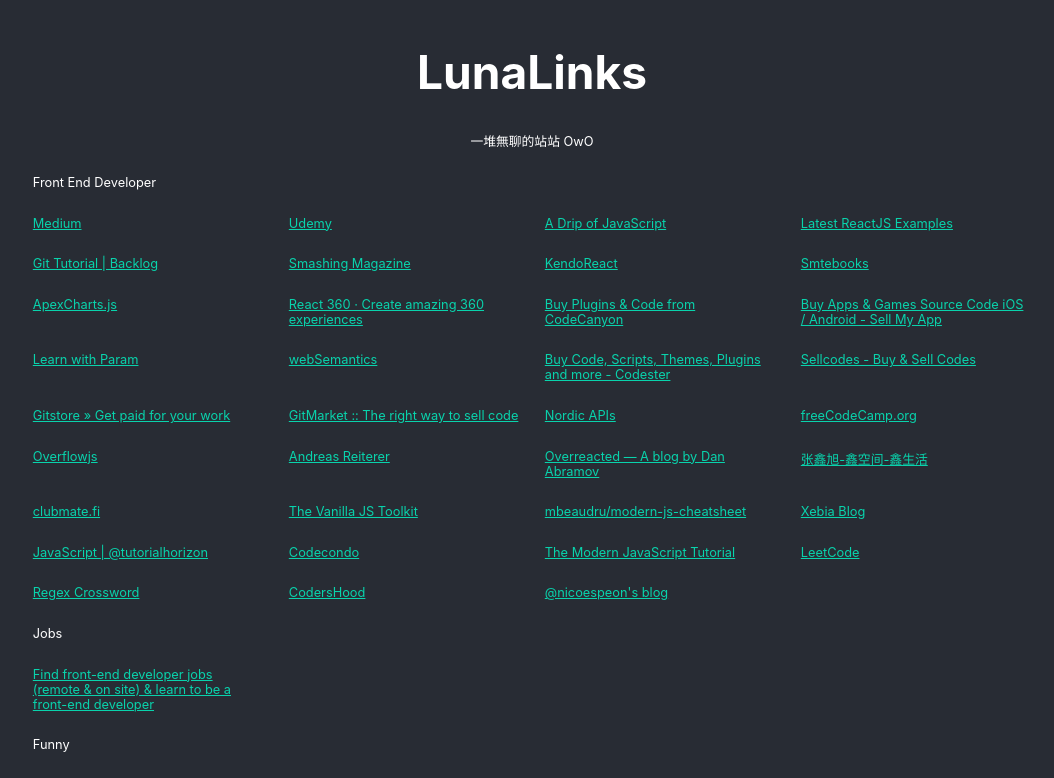
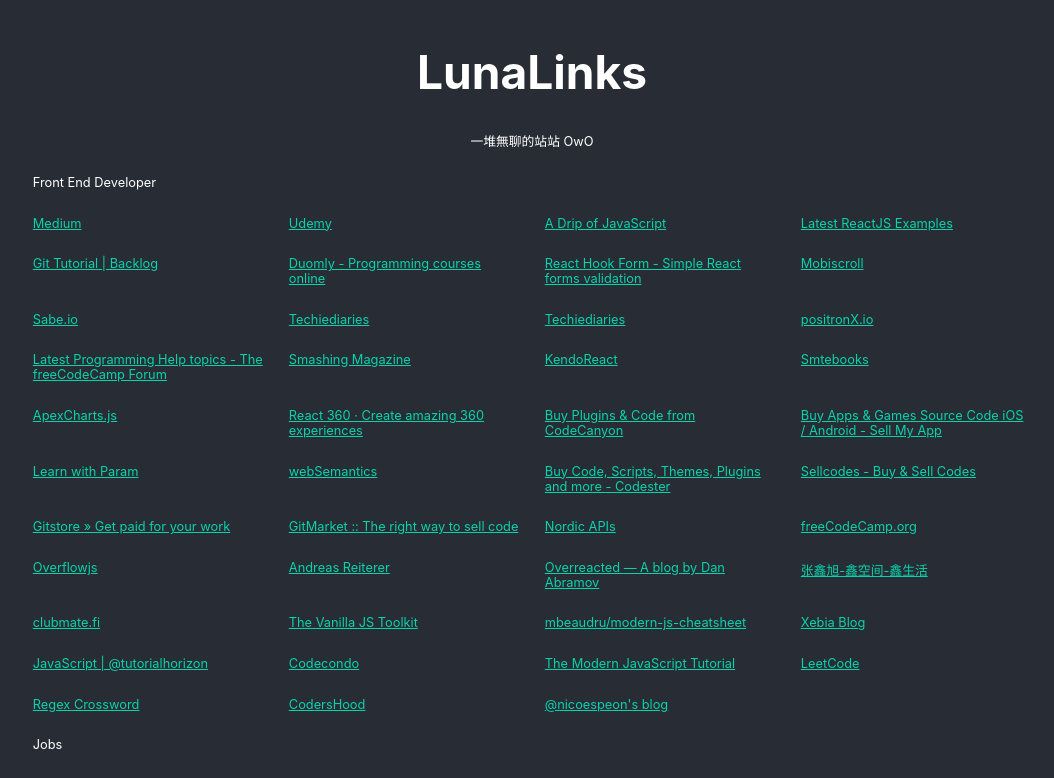
Before and after one commit to catsheue/lunalinks, a React (Create React App) app: page / in a window 1280 px wide. Shown: the top 778 px of the page, without its empty margins (108-1162 px from the left). Built offline with nearby package versions, Linux system fonts and the light colour scheme.

Commit message:
add link :speech_balloon:

```diff
--- a/src/App.js
+++ b/src/App.js
@@ -1,5 +1,6 @@
 import React, { Component } from 'react';
 import './App.scss';
+// import 'bootstrap/dist/css/bootstrap.min.css';
 import linksObj from "./assets/db.js";
 // http://my-json-server.typicode.com/catsheue/lunalinks/links/1
 
@@ -16,7 +17,6 @@
 	}
 
 	renderLinks = () => {
-
     const links = linksObj;
 		const add = (arr, name, source) => {
 			const found = arr.some(el => el.type === name);
@@ -54,7 +54,7 @@
 
   render () {
     const { links } = this.state;
-    return (
+	  return (
       <div className="App app">
         <header className="app__header">
           <h1>LunaLinks</h1>
--- a/src/assets/db.js
+++ b/src/assets/db.js
@@ -19,6 +19,49 @@
         "title": "Git Tutorial | Backlog",
         "links": "https://backlog.com/git-tutorial/"
       },
+			{
+				"type": "Front End Developer",
+				"title": "Duomly - Programming courses online",
+				"links": "https://www.duomly.com/"
+			},
+			{
+				"type": "Front End Developer",
+				"title": "React Hook Form - Simple React forms validation",
+				"links": "https://react-hook-form.com/"
+			},
+			{
+				"type": "Front End Developer",
+				"title": "Mobiscroll",
+				"links": "https://mobiscroll.com/",
+				"description": "Cross platform UI for progressive web and hybrid apps"
+			},
+			{
+				"type": "Front End Developer",
+				"title": "Sabe.io",
+				"links": "https://sabe.io/",
+				"description": "Learn Web Development with free Classes and Tutorials"
+			},
+			{
+				"type": "Front End Developer",
+				"title": "Techiediaries",
+				"links": "https://www.techiediaries.com/"
+			},
+			{
+				"type": "Front End Developer",
+				"title": "Techiediaries",
+				"links": "https://www.techiediaries.com/"
+			},
+			{
+				"type": "Front End Developer",
+				"title": "positronX.io",
+				"links": "https://www.positronx.io/",
+				"description": "Learn Full Stack Development"
+			},
+			{
+				"type": "Front End Developer",
+				"title": "Latest Programming Help topics - The freeCodeCamp Forum",
+				"links": "https://www.freecodecamp.org/forum/c/help"
+			},
       {
         "type": "Front End Developer",
         "title": "Smashing Magazine",
@@ -108,6 +151,11 @@
 				"title": "ビーズログ.com",
 				"links": "https://www.bs-log.com/",
 				"description": "乙女のためのゲームエンタメ最強Webサイト"
+			},
+			{
+				"type": "Funny",
+				"title": "好玩",
+				"links": "https://www.mrplayer.tw/"
 			},
       {
         "type": "Funny",
```
Also changed, not shown: 1 other file (tests, documents, lock files or other folders).
